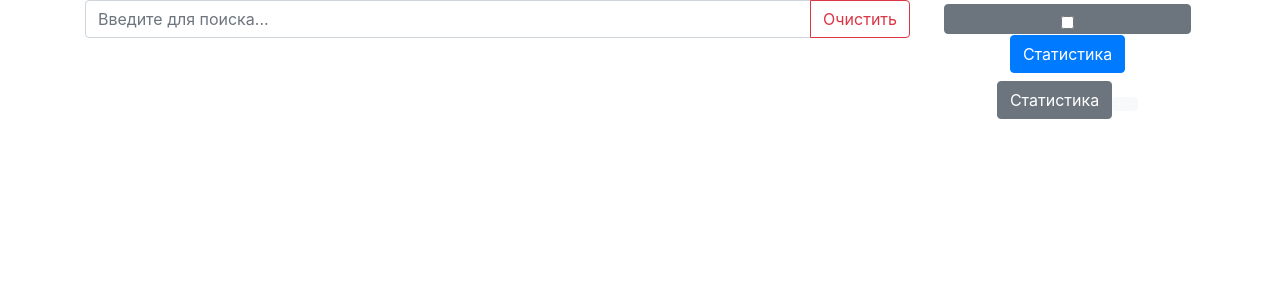
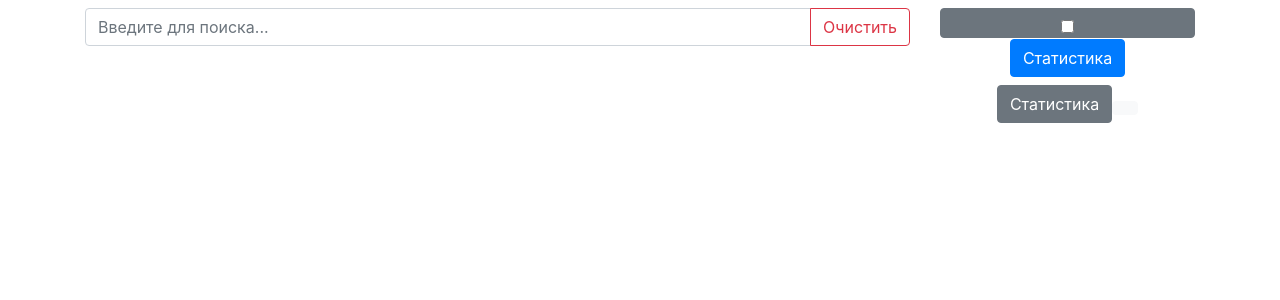
Before and after one commit to gil9red/web_played_games_parser, a Flask app: page / in a window 1280 px wide. Shown: the top 300 px of the page. Run offline with Flask 2, Linux system fonts and the light colour scheme; data that the repository does not hold is empty; some libraries are stand-ins or nearby versions.

Commit message:
Обновление UI

```diff
--- a/templates/index.html
+++ b/templates/index.html
@@ -95,7 +95,7 @@
         </div>
     </div>
 
-    <div class="container">
+    <div class="container mt-2">
         <div class="row" style="display: none">
             <div class="col mt-2 mb-2">
                 <div class="progress">
@@ -120,10 +120,8 @@
                 </div>
             </div>
         </div>
-        <div class="container-fluid ml-0 mr-0 pl-0 pr-0">
         <div class="row flex-row-reverse">
             <div class="col-md-3 w-100 mb-3">
-                    <div class="p-1">
                 <input
                     id="switch_visible_table_stats"
                     type="checkbox"
@@ -131,7 +129,6 @@
                     data-on="Статистика" data-off="Статистика"
                     data-onstyle="primary" data-offstyle="secondary"
                 >
-                    </div>
                 <div id="switch_visible_table_stats_body" class="collapse">
                     <table id="table_stats" class="table mb-0">
                         <tr><td>Всего:</td><td id="stats_total">-</td></tr>
@@ -173,8 +170,6 @@
             </div>
         </div>
     </div>
-        </div>
-    </div>
     <script src="{{ url_for('static', filename='js/index.js') }}"></script>
 </body>
 </html>
```
Lines whose indentation alone changed are shown as unchanged.
